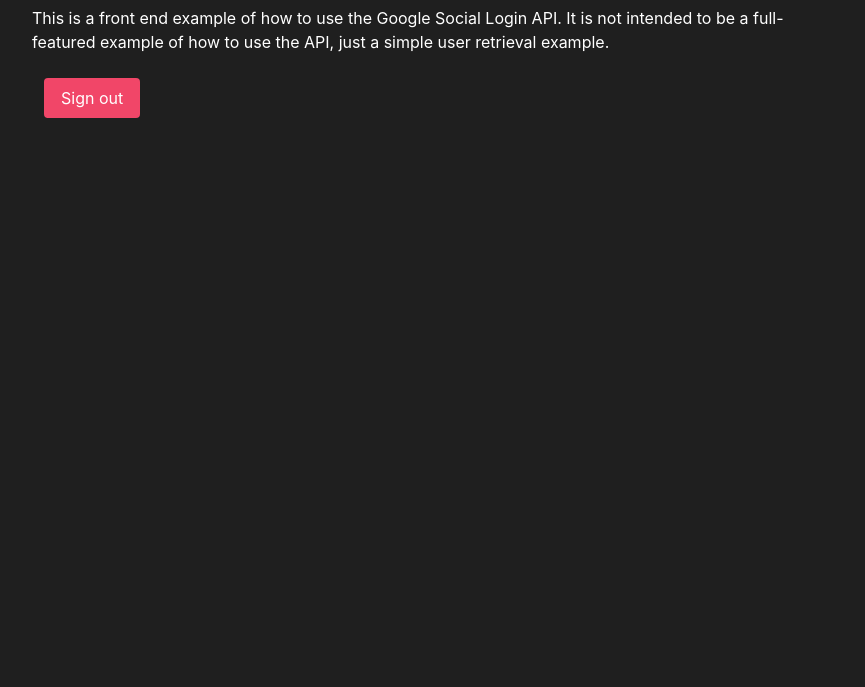
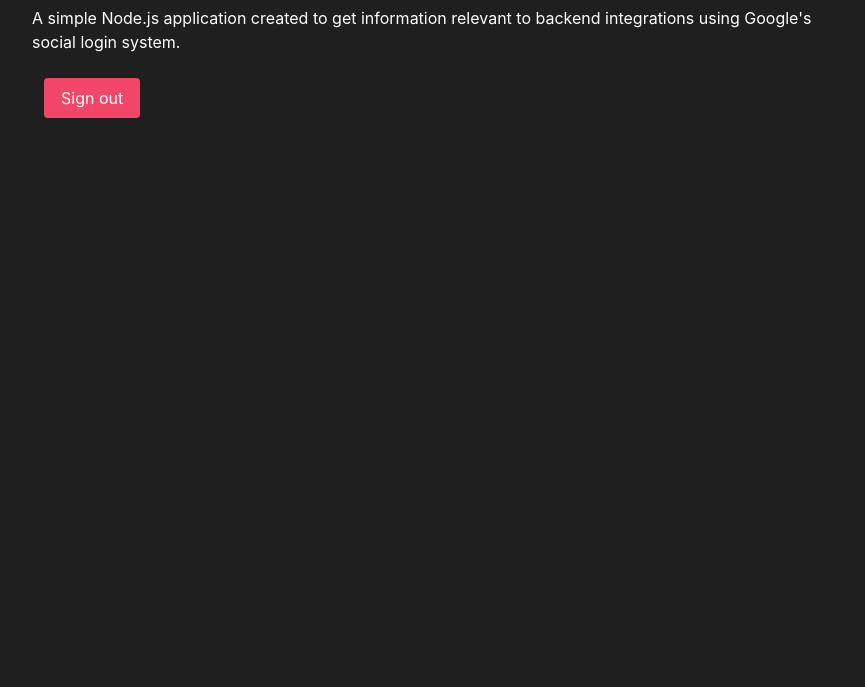
Before and after one commit to kenzodrtenma/google-profile-catcher, a website: page index.html in a window 1280 px wide. Shown: the part 113-800 px from the top of the page, without its empty margins (208-1073 px from the left). Drawn offline with nearby package versions, Linux system fonts and the light colour scheme.

Commit message:
feat: change title and app description

```diff
--- a/index.html
+++ b/index.html
@@ -1,6 +1,6 @@
 <html>
     <head>
-        <title>Social Login Test</title>
+        <title>Google Profile Catcher</title>
         <meta charset="utf-8">
         <meta name="viewport" content="width=device-width, initial-scale=1">
         <meta name="google-signin-client_id" content="YOUR-CLIENT-ID-GOES-HERE">
@@ -16,8 +16,7 @@
                 <p class="signature-samurai">Developed by SamuraiPetrus ⚔️</p>
             </div>
             <p class="pb-5">
-                This is a front end example of how to use the Google Social Login API.
-                It is not intended to be a full-featured example of how to use the API, just a simple user retrieval example.
+                A simple Node.js application created to get information relevant to backend integrations using Google's social login system.
             </p>
 
             <div class="mb-5 is-flex is-align-items-center">
```
